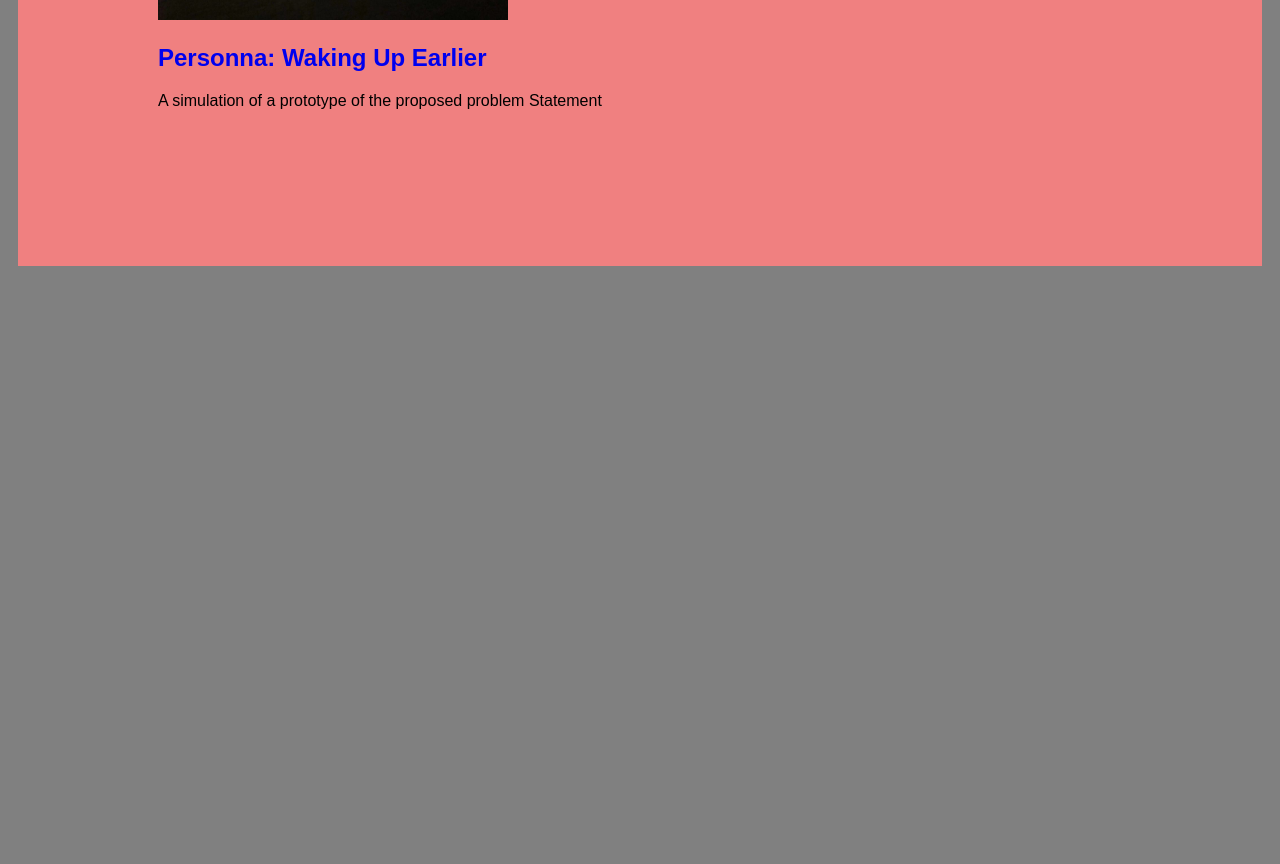
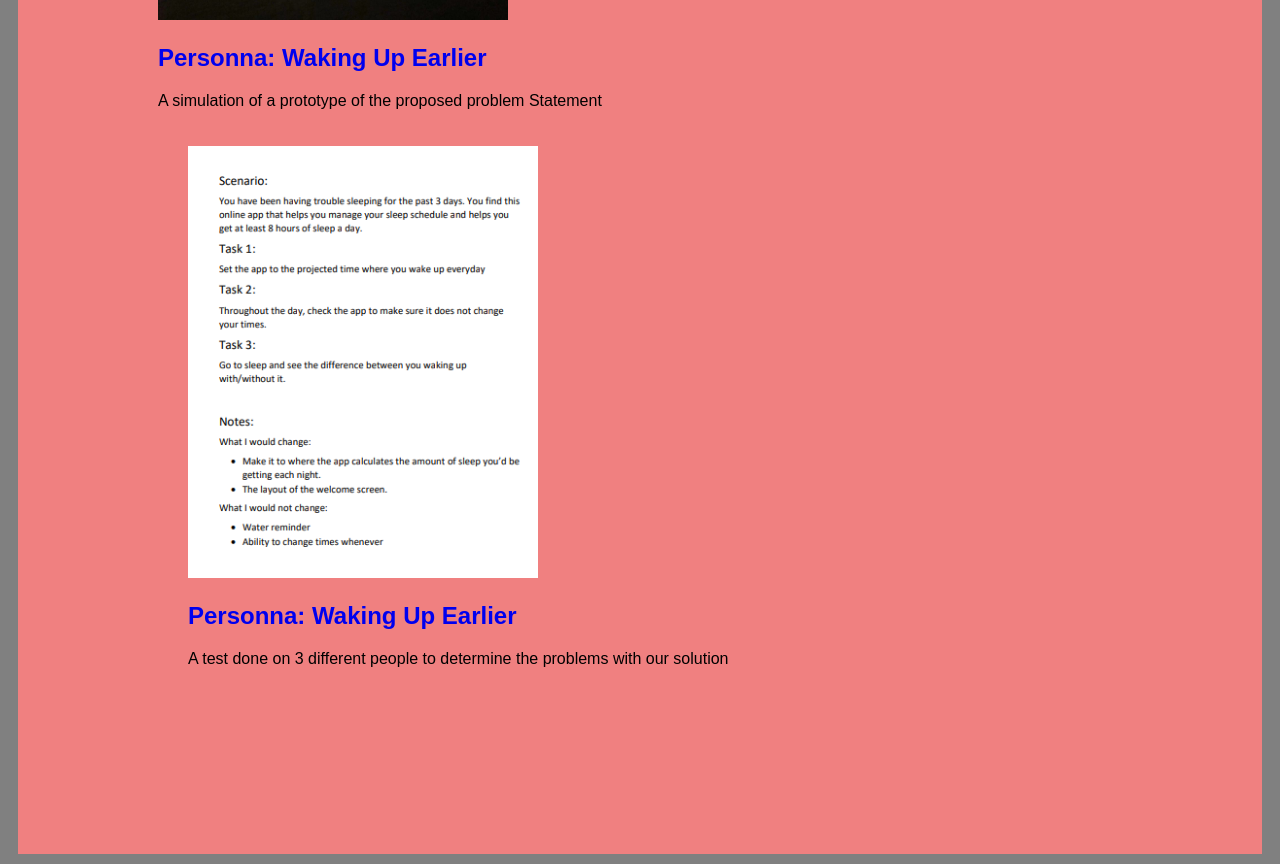
Before and after one commit to jsession0/jsession0.github.io, a plain HTML site: page index.html in a window 1280 px wide. Shown: the part 3240-4104 px from the top of the page. Before the commit the page ends 3516 px from the top, so only its background shows below. Drawn offline with Linux system fonts and the light colour scheme.

Commit message:
Add files via upload

```diff
--- a/index.html
+++ b/index.html
@@ -59,6 +59,7 @@
                     Sketches of potential app solutions for Waking Up Earlier
                 </p>
             </section>
+
              <!--Paper Prototype-->
         <section class="assignment">
             <a href="https://youtu.be/_olZbk3zAp8"><img src="images/paperprototype.jpg"></a>
@@ -68,6 +69,16 @@
                     A simulation of a prototype of the proposed problem Statement
                 </p>
             </section>
+
+             <!--Usability Test-->
+        <section class="assignment">
+            <a href="files/usabilityscript.pdf"><img src="images/usabilitytest.png"></a>
+            <section class="ass-details">
+                <a href="files/usabilityscript.pdf"><h2>Personna: Waking Up Earlier</h2></a>
+                <p>
+                    A test done on 3 different people to determine the problems with our solution
+                </p>
+            </section>
     </section>
     </body>
 </html>
```
Also changed, not shown: images/usabilitytest.png (added), 1 other file.
